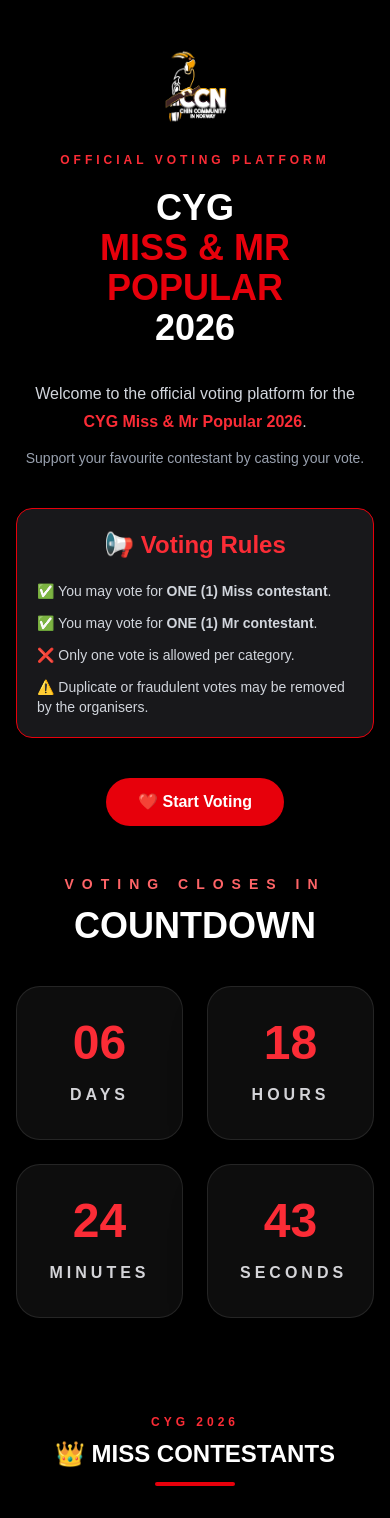
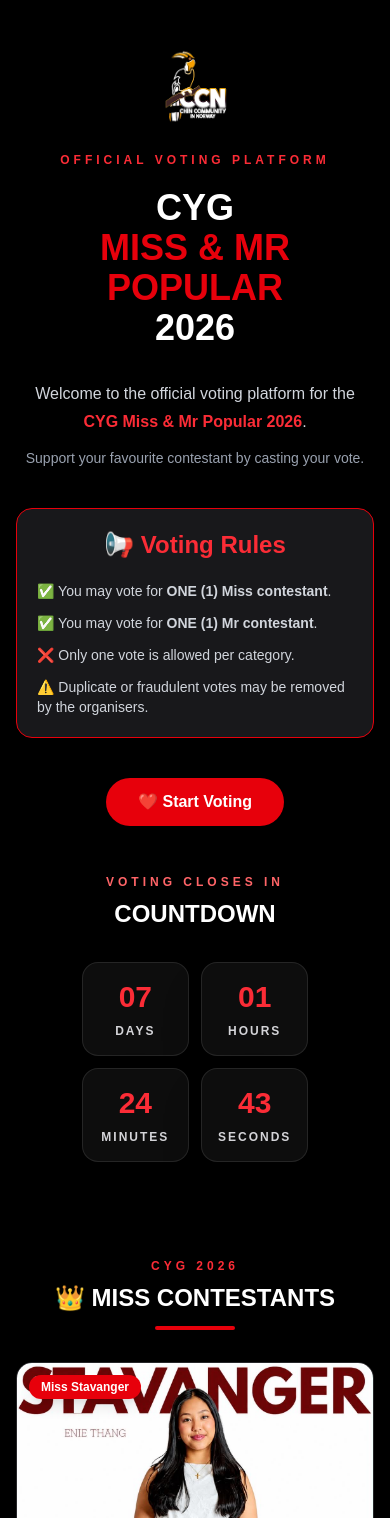
Before and after one commit to chincommunitynorway-rgb/cyg-voting-2026, a Next.js app: page / in a window 390 px wide. Shown: the top 1518 px of the page. Built offline with nearby package versions, Linux system fonts and the light colour scheme.

Commit message:
Use verified Resend domain

```diff
--- a/components/Countdown.tsx
+++ b/components/Countdown.tsx
@@ -3,7 +3,8 @@
 import { useEffect, useState } from "react";
 
 export default function Countdown() {
-  const targetDate = new Date("2026-07-16T12:00:00").getTime();
+  // Voting ends: 16 July 2026 at 21:00 (Norwegian summer time)
+  const targetDate = new Date("2026-07-16T21:00:00+02:00").getTime();
 
   const [timeLeft, setTimeLeft] = useState({
     days: 0,
@@ -13,12 +14,17 @@
   });
 
   useEffect(() => {
-    const timer = setInterval(() => {
+    const updateCountdown = () => {
       const now = new Date().getTime();
       const distance = targetDate - now;
 
       if (distance <= 0) {
-        clearInterval(timer);
+        setTimeLeft({
+          days: 0,
+          hours: 0,
+          minutes: 0,
+          seconds: 0,
+        });
         return;
       }
 
@@ -36,28 +42,28 @@
           (distance % (1000 * 60)) / 1000
         ),
       });
-    }, 1000);
+    };
+
+    updateCountdown();
+
+    const timer = setInterval(updateCountdown, 1000);
 
     return () => clearInterval(timer);
   }, []);
 
   return (
     <section className="w-full">
-
-      <div className="text-center mb-10">
-
-        <p className="uppercase tracking-[8px] text-red-400 text-sm mb-3 font-semibold">
+      <div className="mb-8 text-center sm:mb-10">
+        <p className="mb-2 text-xs font-semibold uppercase tracking-[4px] text-red-400 sm:mb-3 sm:text-sm sm:tracking-[8px]">
           Voting closes in
         </p>
 
-        <h2 className="text-4xl md:text-5xl font-black text-white">
+        <h2 className="text-2xl font-black text-white sm:text-4xl md:text-5xl">
           COUNTDOWN
         </h2>
-
       </div>
 
-      <div className="grid grid-cols-2 md:grid-cols-4 gap-6">
-
+      <div className="grid grid-cols-2 gap-3 sm:gap-5 md:grid-cols-4 md:gap-6">
         {[
           { label: "Days", value: timeLeft.days },
           { label: "Hours", value: timeLeft.hours },
@@ -66,20 +72,18 @@
         ].map((item) => (
           <div
             key={item.label}
-            className="rounded-3xl border border-white/10 bg-white/5 backdrop-blur-xl p-8 shadow-2xl transition duration-300 hover:-translate-y-2 hover:border-red-500/40 hover:shadow-red-500/30"
+            className="rounded-2xl border border-white/10 bg-white/5 p-4 shadow-2xl backdrop-blur-xl transition duration-300 hover:-translate-y-2 hover:border-red-500/40 hover:shadow-red-500/30 sm:rounded-3xl sm:p-6 lg:p-8"
           >
-            <h2 className="text-5xl md:text-6xl font-black text-red-500">
+            <h2 className="text-3xl font-black text-red-500 sm:text-5xl md:text-6xl">
               {String(item.value).padStart(2, "0")}
             </h2>
 
-            <p className="mt-4 uppercase tracking-[4px] text-zinc-300 font-semibold">
+            <p className="mt-2 text-xs font-semibold uppercase tracking-[2px] text-zinc-300 sm:mt-4 sm:text-sm sm:tracking-[4px]">
               {item.label}
             </p>
           </div>
         ))}
-
       </div>
-
     </section>
   );
 }
```
